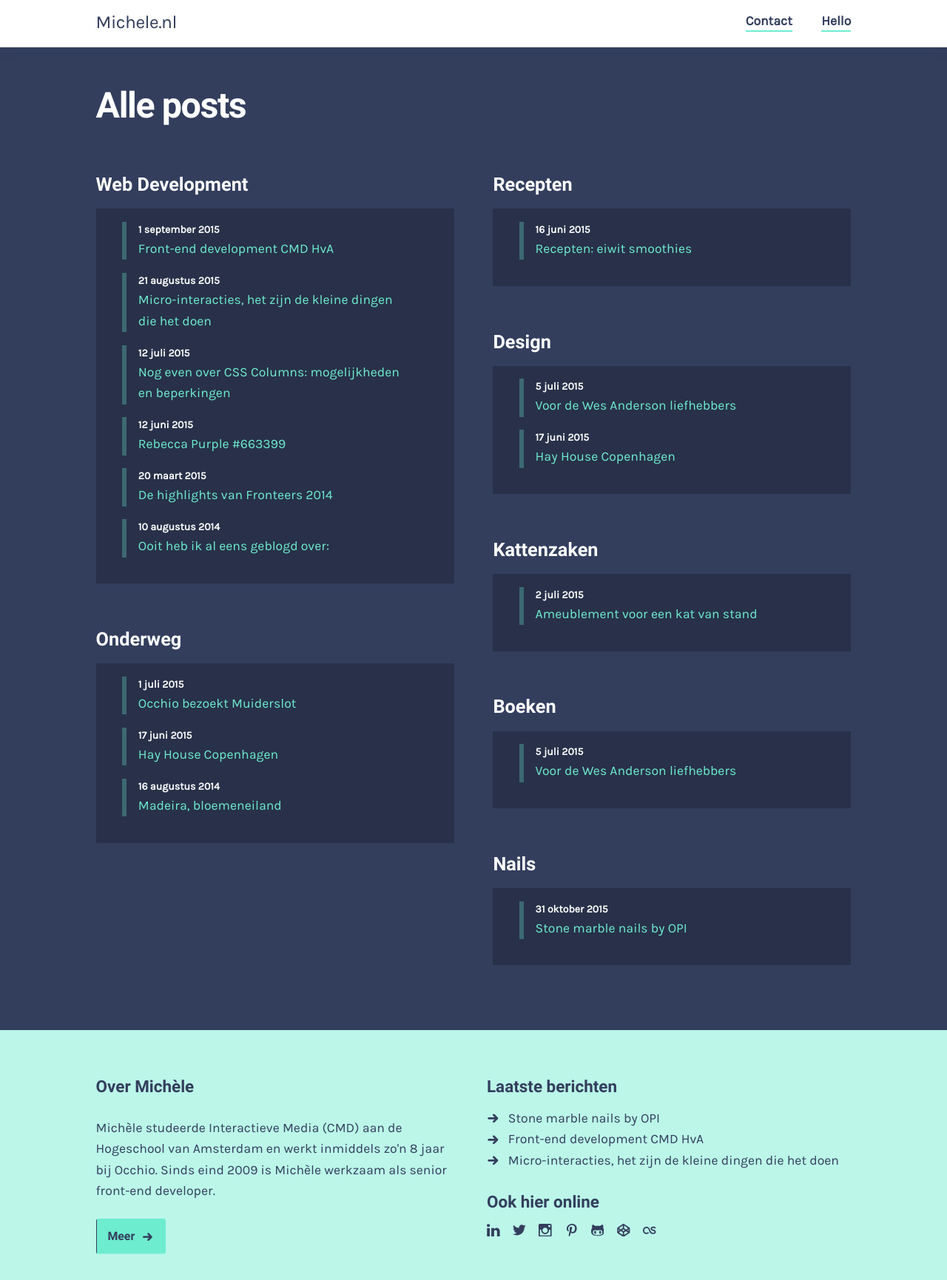
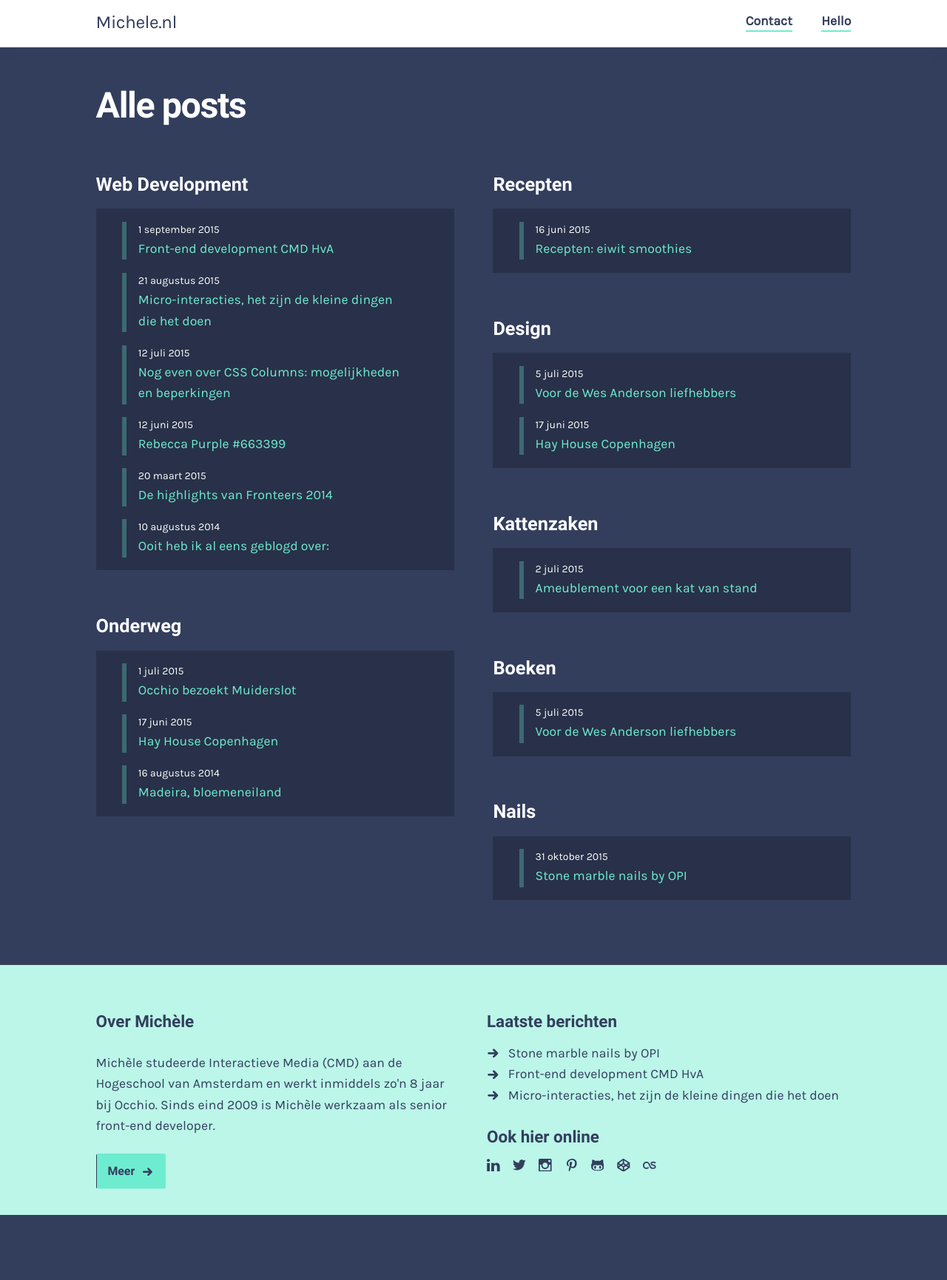
Before and after one commit to MicheleNL/2015-website, a Jekyll site: the page built from categories.html, in a window 1280 px wide. Shown: the whole page at 74% size. Built offline with Jekyll 4.4.1, drawn with Linux system fonts in a browser that asks for light colours; after the commit the page ends 1643 px from its top, so only the background shows below that.

Commit message:
Fixed faux bolds

```diff
--- a/_sass/_buttons.scss
+++ b/_sass/_buttons.scss
@@ -14,7 +14,7 @@
 	cursor: pointer;
 	font-family: "robotobold", Arial;
 	font-size: 0.9em;
-	font-weight: 700;
+	font-weight: normal;
 	line-height: 1;
 	margin: 0;
 	padding: 1em;
@@ -64,7 +64,6 @@
 		display: inline-block;
 		width: 0;
 		vertical-align: middle;
-		font-weight: 700;
 		z-index: 2;
 		overflow: hidden;
 		transition: all 0.3s;
--- a/_sass/_categories.scss
+++ b/_sass/_categories.scss
@@ -19,7 +19,6 @@
 
 	h2 {
 		text-transform: capitalize;
-		font-weight: 600;
 		padding-top: 1em;
 
 		&:target {
@@ -62,13 +61,16 @@
 		font-size: 0.8em;
 		padding-left: 1rem;
 		border-left: 0.4rem solid rgba($accent-color, 0.3);
-		font-weight: 600;
 	}
 
 	dd {
 		margin-bottom: 1em;
 		padding-left: 1rem;
 		border-left: 0.4rem solid rgba($accent-color, 0.3);
+
+		&:last-child {
+			margin-bottom: 0;
+		}
 
 		a {
 			color: $accent-color;
@@ -95,11 +97,11 @@
 
 	[role=button] {
 		text-transform: capitalize;
-		background: linear-gradient(to right, white 50%, lighten($accent-color, 10%) 50%) right bottom /  200% 100%;
+		background: linear-gradient(to right, white 50%, lighten($accent-color, 10%) 50%) 100% 0 /  200% 100%;
 
  		&:hover,
  		&:focus {
- 			background-position: left bottom;
+ 			background-position: 0 0;
  			color: $text-color;
  		}
 	}
--- a/_sass/_front-page.scss
+++ b/_sass/_front-page.scss
@@ -60,7 +60,6 @@
 
 	h2 {
 		margin-top: 0;
-		font-weight: 600;
 
 		a {
 			position: relative;
--- a/_sass/_layout.scss
+++ b/_sass/_layout.scss
@@ -20,7 +20,6 @@
 
 	// post meta
 	header {
-		font-weight: 600;
 		padding: 0 0 0.75em 0;
 		margin: 0 0 2em 0;
 		border-bottom: 0.15em solid #eceff3;
--- a/_sass/_page-navigation.scss
+++ b/_sass/_page-navigation.scss
@@ -56,7 +56,6 @@
 	margin: 1.5em 0.4em;
 	color: $text-color;
 	transition: 0.2s ease-out;
-	font-weight: 600;
 	border-radius: 0.2em;
 
 	// style the active indicator
--- a/_sass/_typography.scss
+++ b/_sass/_typography.scss
@@ -15,6 +15,7 @@
 h1, h2, h3,
 h4, h5, h6 {
 	font-family: "robotobold", Arial;
+	font-weight: normal;
 }
 
 h1 {
@@ -23,13 +24,11 @@
 	margin-top: 0.90909091em;
 	margin-bottom: 0.45454546em;
 	margin-bottom: 0.90909091em;
-	font-weight: 600;
 	letter-spacing: -0.03em;
 }
 
 h2 {
 	font-size: 1.4375em;
-	font-weight: 700;
 	line-height: 1.29032258em;
 	margin-top: 1.29032258em;
 	margin-bottom: 0.64516129em;
@@ -41,7 +40,6 @@
 }
 
 h3 {
-	font-weight: 600;
 	font-size: 1.275em;
 	line-height: 1.818181818em;
 	margin-top: 0.90909091em;
```
Also changed, not shown: 1 other file.
